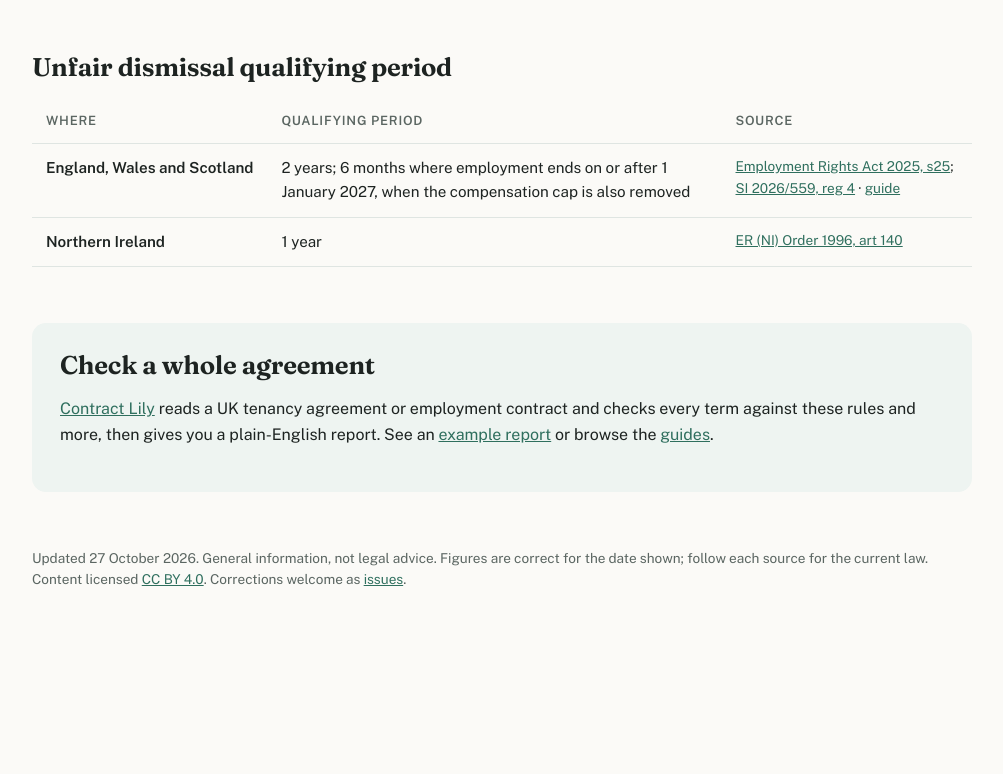
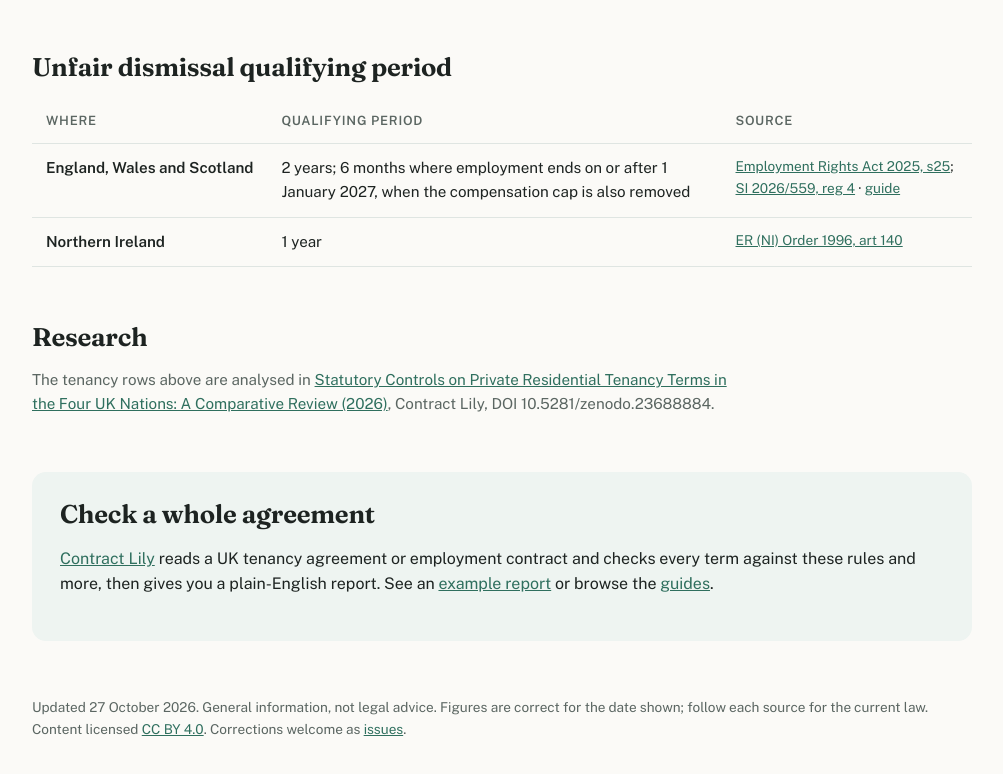
Before and after one commit to Contract-Lily/uk-tenancy-and-employment-rules, a plain HTML site: page index.html in a window 1280 px wide. Shown: the part 3245-4019 px from the top of the page, without its empty margins (138-1141 px from the left). Before the commit the page ends 3930 px from the top, so only its background shows below. Drawn offline with nearby package versions, Linux system fonts and the light colour scheme.

Commit message:
Link the comparative review on Zenodo

```diff
--- a/index.html
+++ b/index.html
@@ -131,6 +131,9 @@ footer{margin-top:56px;color:var(--muted);font-size:.85rem}
 <tr><td>Northern Ireland</td><td>1 year</td><td class="src"><a href="https://www.legislation.gov.uk/nisi/1996/1919/article/140">ER (NI) Order 1996, art 140</a></td></tr>
 </tbody></table></div>
 
+<h2 id="research">Research</h2>
+<p class="note">The tenancy rows above are analysed in <a href="https://doi.org/10.5281/zenodo.23688884">Statutory Controls on Private Residential Tenancy Terms in the Four UK Nations: A Comparative Review (2026)</a>, Contract Lily, DOI 10.5281/zenodo.23688884.</p>
+
 <section class="cta">
 <h2>Check a whole agreement</h2>
 <p><a href="https://contractlily.com">Contract Lily</a> reads a UK tenancy agreement or employment contract and checks every term against these rules and more, then gives you a plain-English report. See an <a href="https://contractlily.com/example-report">example report</a> or browse the <a href="https://contractlily.com/guides">guides</a>.</p>
```
Also changed, not shown: 1 other file.
